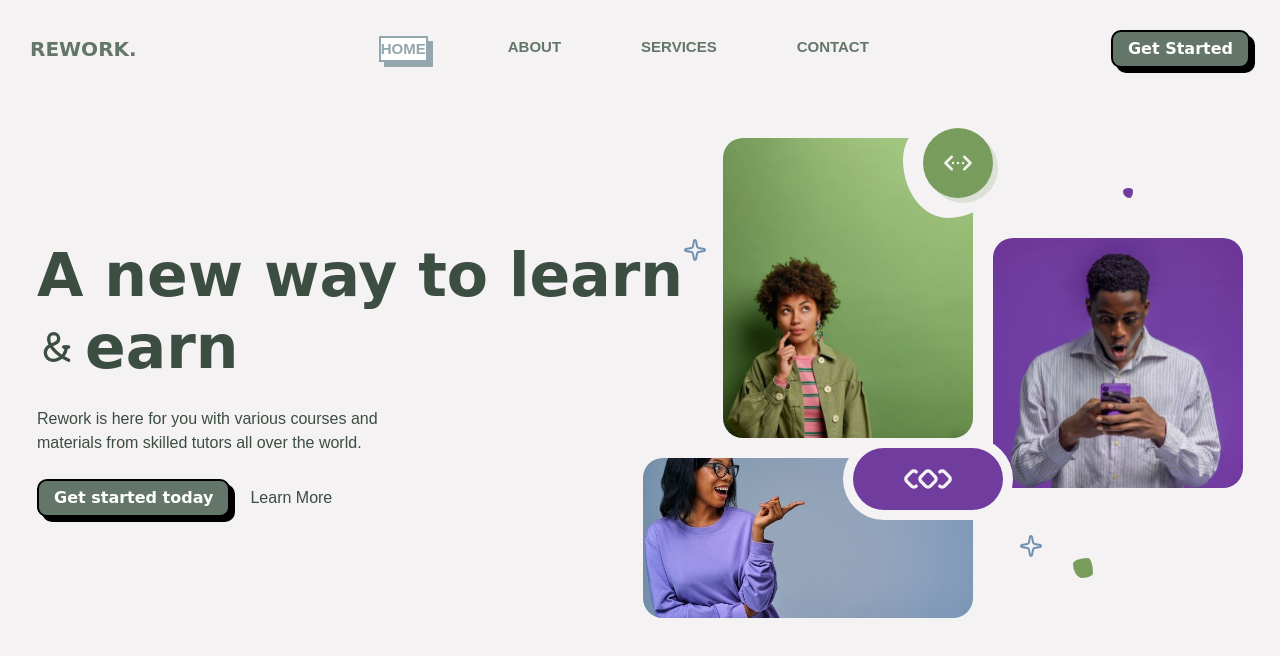
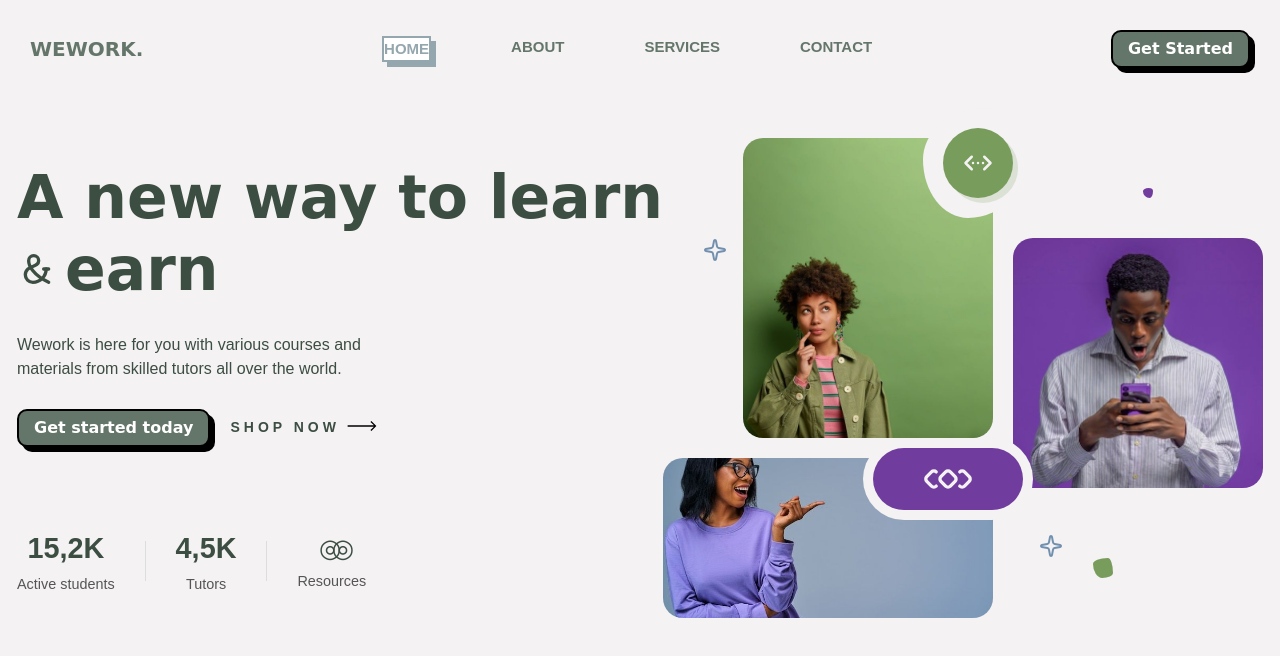
Before and after one commit to TechProoo/wework, a React (Vite) app: page / in a window 1280 px wide. Shown: the top 656 px of the page. Built offline with nearby package versions, Linux system fonts and the light colour scheme.

Commit message:
Finished the hero section

```diff
--- a/src/Components/Hero.tsx
+++ b/src/Components/Hero.tsx
@@ -10,9 +10,9 @@ import ImageThree from "../assets/two.jpg";
 
 export const Hero = () => {
   return (
-    <div className="mt-10 md:flex items-center justify-center gap-10 mx-auto">
+    <div className="mt-10 md:flex items-center justify-center gap-20">
       <div className="hero_text">
-        <div className="hero_text_top flex flex-col gap-6">
+        <div className="hero_text_top flex flex-col gap-7">
           <h1 className="text-4xl md:text-6xl font-bold leading-tight">
             A new way to learn <br />
             <span className="flex items-center gap-2">
@@ -21,15 +21,51 @@ export const Hero = () => {
             </span>
           </h1>
           <p className="text-md w-[400px] ">
-            Rework is here for you with various courses and materials from
+            Wework is here for you with various courses and materials from
             skilled tutors all over the world.
           </p>
           <div className="flex gap-5">
             <button className="comic-button">Get started today</button>
-            <button>Learn More</button>
+            <button className="cta flex mt-2">
+              <span className="hover-underline-animation"> Shop now </span>
+              <svg
+                className="mt-1"
+                id="arrow-horizontal"
+                xmlns="http://www.w3.org/2000/svg"
+                width="30"
+                height="10"
+                viewBox="0 0 46 16"
+              >
+                <path
+                  id="Path_10"
+                  data-name="Path 10"
+                  d="M8,0,6.545,1.455l5.506,5.506H-30V9.039H12.052L6.545,14.545,8,16l8-8Z"
+                  transform="translate(30)"
+                ></path>
+              </svg>
+            </button>
           </div>
         </div>
-        <div className="hero_text_bottom"></div>
+        <div className="hero_text_bottom mt-20">
+          <div className="stats-container">
+            <div className="stat-item">
+              <h2>15,2K</h2>
+              <p>Active students</p>
+            </div>
+            <div className="divider" />
+            <div className="stat-item">
+              <h2>4,5K</h2>
+              <p>Tutors</p>
+            </div>
+            <div className="divider" />
+            <div className="stat-item">
+              <div className="icon">
+                <span className="overlapping-circles">◎◎</span>
+              </div>
+              <p>Resources</p>
+            </div>
+          </div>
+        </div>
       </div>
       <div className="hero_images">
         <div className="flex gap-5">
--- a/src/Components/Navbar.tsx
+++ b/src/Components/Navbar.tsx
@@ -3,7 +3,7 @@ export const Navbar = () => {
     <div className=" navbar_container flex justify-between items-center">
       <div className="logo">
         <h1>
-          RE<span>WORK.</span>
+          WE<span>WORK.</span>
         </h1>
       </div>
       <div className="nav_links md:gap-20 flex justify-between align-center">
--- a/src/index.css
+++ b/src/index.css
@@ -63,6 +63,60 @@ body {
   background-color: #fcf414;
   box-shadow: none;
   transform: translateY(4px);
+}
+
+/* From Uiverse.io by alexmaracinaru */
+.cta {
+  border: none;
+  background: none;
+  cursor: pointer;
+}
+
+.cta span {
+  padding-bottom: 7px;
+  letter-spacing: 4px;
+  font-size: 14px;
+  padding-right: 15px;
+  text-transform: uppercase;
+}
+
+.cta svg {
+  transform: translateX(-8px);
+  transition: all 0.3s ease;
+  color: #64766a;
+}
+
+.cta:hover svg {
+  transform: translateX(0);
+}
+
+.cta:active svg {
+  transform: scale(0.9);
+}
+
+.hover-underline-animation {
+  position: relative;
+  color: var(--color-text);
+  padding-bottom: 5px;
+  font-weight: bold;
+}
+
+.hover-underline-animation:after {
+  content: "";
+  position: absolute;
+  width: 100%;
+  transform: scaleX(0);
+  height: 2px;
+  bottom: 3px;
+  left: 0;
+  background-color: #64766a;
+  transform-origin: bottom right;
+  transition: transform 0.25s ease-out;
+}
+
+.cta:hover .hover-underline-animation:after {
+  transform: scaleX(1);
+  transform-origin: bottom left;
 }
 
 .nav_links {
@@ -214,3 +268,42 @@ body {
   border-radius: 74% 26% 54% 46% / 29% 75% 25% 71%;
   background-color: #789c5c;
 }
+
+.stats-container {
+  display: flex;
+  align-items: center;
+
+  font-family: sans-serif;
+  gap: 30px;
+  border-radius: 12px;
+}
+
+.stat-item {
+  display: flex;
+  flex-direction: column;
+  align-items: center;
+  text-align: center;
+}
+
+.stat-item h2 {
+  margin: 0;
+  font-size: 1.8rem;
+  font-weight: 600;
+}
+
+.stat-item p {
+  margin: 4px 0 0;
+  font-size: 0.9rem;
+  color: #555;
+}
+
+.divider {
+  width: 1px;
+  height: 40px;
+  background-color: #ddd;
+}
+
+.icon .overlapping-circles {
+  font-size: 1.6rem;
+  letter-spacing: -0.6rem;
+}
```
